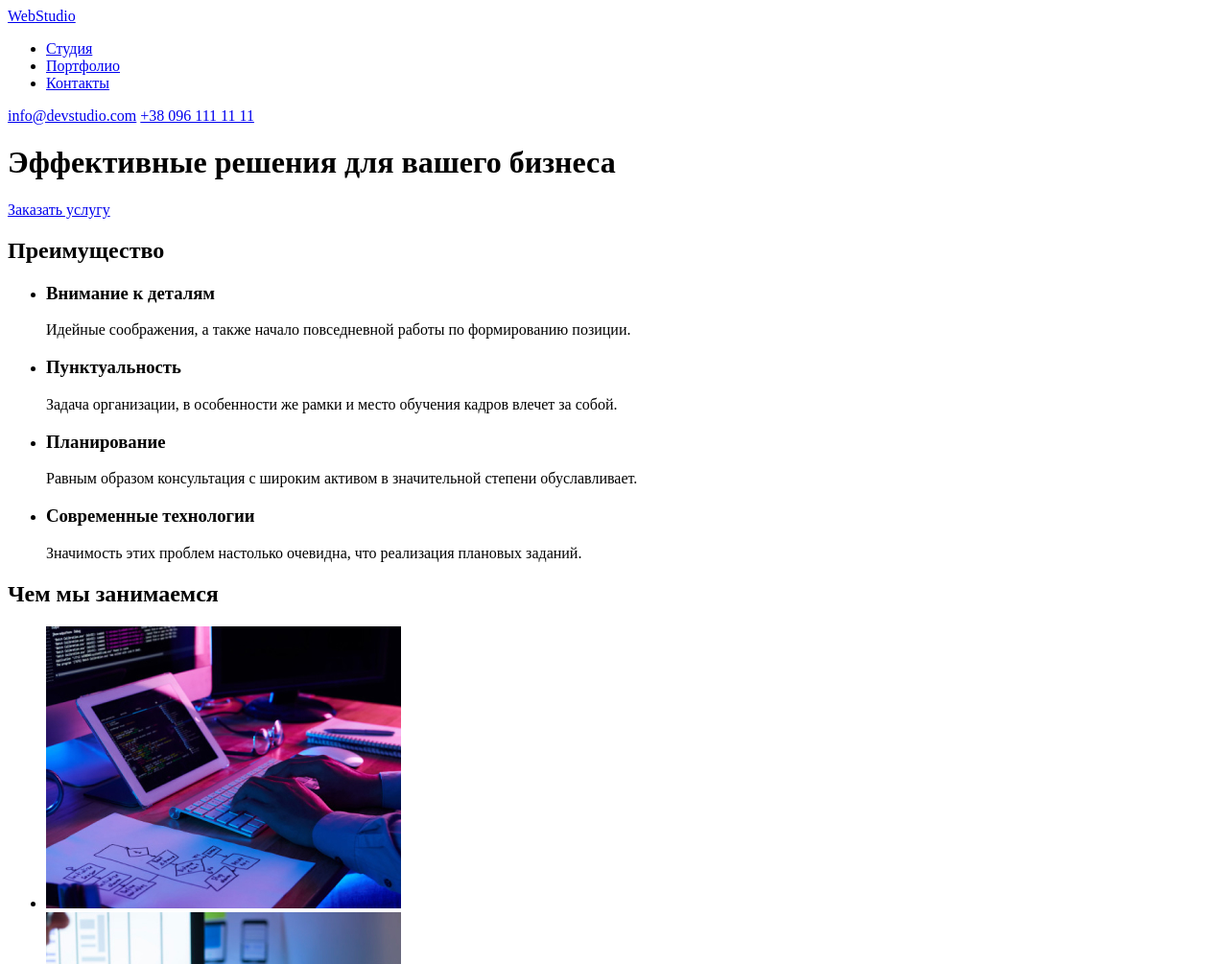
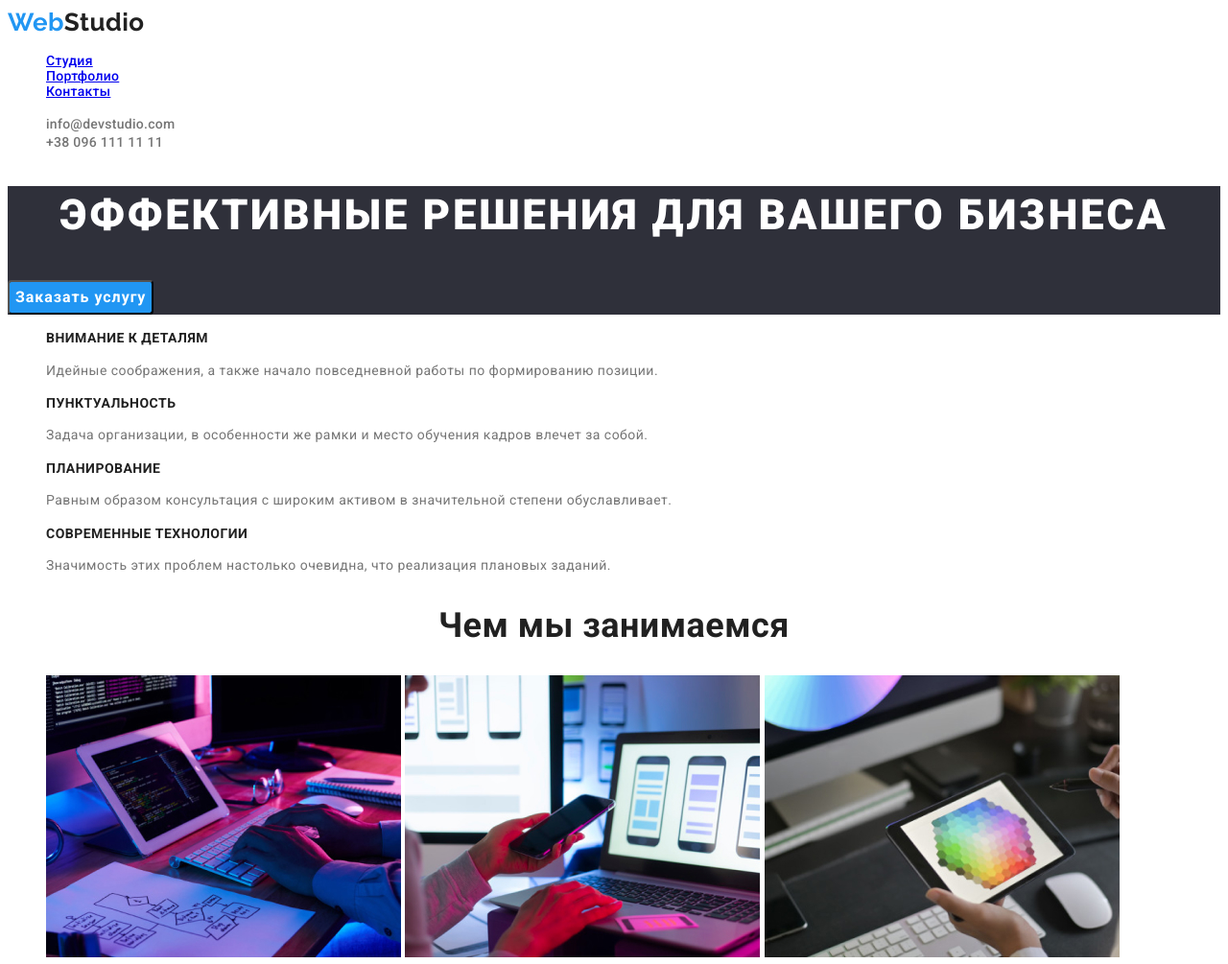
Before and after one commit to Vladosi4eks/Going-to-Front-End, a plain HTML site: page index.html in a window 1280 px wide. Shown: the top 1005 px of the page at 96% size. Drawn offline with Linux system fonts and the light colour scheme.

Commit message:
updating css

```diff
--- a/index.html
+++ b/index.html
@@ -6,99 +6,110 @@
     <meta http-equiv="X-UA-Compatible" content="IE-edge">
     <meta name="viewport" content="width=device-width, initial-scale=1.0">
     <title>vladosi4eks</title>
+    <link rel="stylesheet" href="./styles/styles.css">
+    <link rel="preconnect" href="https://fonts.googleapis.com">
+    <link rel="preconnect" href="https://fonts.gstatic.com" crossorigin>
+    <link href="https://fonts.googleapis.com/css2?family=Raleway:wght@700&family=Roboto:wght@400;500;700;900&display=swap"
+        rel="stylesheet">
 </head>
 
 <body>
     <!--ШАПКА-->
     <header class="header">
-        <a href="./" class="logo"><span class="span-logo">Web</span>Studio</a>
         <nav>
-            <ul>
-                <li class="studio">
+            <a href="./" class="logo"><span>Web</span>Studio</a>
+            <ul class="site-nav list">
+                <li class="link activing">
                     <a href="./">Студия</a>
                 </li>
-                <li class="portfolio">
+                <li class="link">
                     <a href="./">Портфолио</a>
                 </li>
-                <li class="contacts">
+                <li class="link">
                     <a href="./">Контакты</a>
                 </li>
             </ul>
         </nav>
-        <a href="mailto:info@devstudio.com" class="email">info@devstudio.com</a>
-        <a href="tel:+38096111111" class="telephone">+38 096 111 11 11</a>
+        <ul class="auth-nav list">
+            <li>
+                <a href="mailto:info@devstudio.com" class="link">info@devstudio.com</a>
+            </li>
+            <li>
+                <a href="tel:+38096111111" class="link">+38 096 111 11 11</a>
+            </li>
+        </ul>
     </header>
 
     <!--Внутренний контент-->
     <main>
         <!--Герой, главный банер-->
-        <div class="hero">
-            <h1 class="hero-h1">Эффективные решения для вашего бизнеса</h1>
-            <a href="./" class="hero-button">Заказать услугу</a>
-        </div>
+        <section class="section hero">
+            <h1 class="title">Эффективные решения для вашего бизнеса</h1>
+            <button type="button" class="button">Заказать услугу</button>
+        </section>
 
         <!--Наши правила-->
         <section class="rules">
-            <h2>Преимущество</h2>
-            <ul class="rules-tabl">
-                <li class="rules-tabl-01">
-                    <h3>Внимание к деталям</h3>
-                    <p>Идейные соображения, а также начало повседневной работы по формированию позиции.</p>
+            <h2 class="nodisplay">Преимущество</h2>
+            <ul class="list">
+                <li>
+                    <h3 class="subtitle">Внимание к деталям</h3>
+                    <p class="text">Идейные соображения, а также начало повседневной работы по формированию позиции.</p>
                 </li>
-                <li class="rules-tabl-02">
-                    <h3>Пунктуальность</h3>
-                    <p>Задача организации, в особенности же рамки и место обучения кадров влечет за собой.</p>
+                <li>
+                    <h3 class="subtitle">Пунктуальность</h3>
+                    <p class="text">Задача организации, в особенности же рамки и место обучения кадров влечет за собой.</p>
                 </li>
-                <li class="rules-tabl-03">
-                    <h3>Планирование</h3>
-                    <p>Равным образом консультация с широким активом в значительной степени обуславливает.</p>
+                <li>
+                    <h3 class="subtitle">Планирование</h3>
+                    <p class="text">Равным образом консультация с широким активом в значительной степени обуславливает.</p>
                 </li>
-                <li class="rules-tabl-04">
-                    <h3>Современные технологии</h3>
-                    <p>Значимость этих проблем настолько очевидна, что реализация плановых заданий.</p>
+                <li>
+                    <h3 class="subtitle">Современные технологии</h3>
+                    <p class="text">Значимость этих проблем настолько очевидна, что реализация плановых заданий.</p>
                 </li>
             </ul>
         </section>
 
         <!--Наша деятельность-->
         <section class="our-activities">
-            <h2 class="our-activities-h2">Чем мы занимаемся</h2>
-            <Ul class="our-activities-tabl">
-                <li class="our-activities-tabl-01">
+            <h2 class="title">Чем мы занимаемся</h2>
+            <Ul class="list">
+                <li=>
                     <img src="./images/our-activities-01.jpg" alt="Программист за ноутбуком" width="370" height="294">
-                </li>
-                <li class="our-activities-tabl-02">
+                </li=>
+                <li=>
                     <img src="./images/our-activities-02.jpg" alt="Разработка дизайна смартфона" width="370" height="294">
-                </li>
-                <li class="our-activities-tabl-03">
+                </li=>
+                <li=>
                     <img src="./images/our-activities-03.jpg" alt="Цветокоррекция с планшета" width="370" height="294">
-                </li>
+                </li=>
             </Ul>
         </section>
 
         <!--Наша команда-->
         <section class="our-comands">
-            <h2 class="our-comands-h2">Наша команда</h2>
-            <ul class="our-comands-tabl">
-                <li class="our-comands-tabl-01">
+            <h2 class="title">Наша команда</h2>
+            <ul class="list">
+                <li>
                     <img src="./images/our-comands-01.jpg" alt="Фото Игоря Демьяненко"  width="270" height="260">
-                    <h3>Игорь Демьяненко</h3>
-                    <p>Product Designer</p>
+                    <h3 class="subtitle">Игорь Демьяненко</h3>
+                    <p class="text">Product Designer</p>
                 </li>
-                <li class="our-comands-tabl-02">
+                <li>
                     <img src="./images/our-comands-02.jpg" alt="Фото Ольга Репина"  width="270" height="260">
-                    <h3>Ольга Репина</h3>
-                    <p>Frontend Developer</p>
+                    <h3 class="subtitle">Ольга Репина</h3>
+                    <p class="text">Frontend Developer</p>
                 </li>
-                <li class="our-comands-tabl-03">
+                <li>
                     <img src="./images/our-comands-03.jpg" alt="Фото Николай Тарасов"  width="270" height="260">
-                    <h3>Николай Тарасов</h3>
-                    <p>Marketing</p>
+                    <h3 class="subtitle">Николай Тарасов</h3>
+                    <p class="text">Marketing</p>
                 </li>
-                <li class="our-comands-tabl-04">
+                <li>
                     <img src="./images/our-comands-04.jpg" alt="Фото Михаил Ермаков"  width="270" height="260">
-                    <h3>Михаил Ермаков</h3>
-                    <p>UI Designer</p>
+                    <h3 class="subtitle">Михаил Ермаков</h3>
+                    <p class="text">UI Designer</p>
                 </li>
             </ul>
         </section>
@@ -107,12 +118,12 @@
 
     <!--НИЖНЯЯ ЧАСТЬ-->
     <footer class="footer">
-        <a href="./"  class="footer-logo"><span class="span-logo">Web</span>Studio</a>
+        <a href="./"  class="logo"><span>Web</span>Studio</a>
         <address>
-            <ul class="address">
-                <li><a href="https://goo.gl/maps/5TQvAHyAd7hzLQ32A" class="footer-address">г. Киев, пр-т Леси Украинки, 26</a></li>
-                <li><a href="mailto:info@devstudio.com" class="footer-email">info@devstudio.com</a></li>
-                <li><a href="tel:+38096111111" class="footer-telephone">+38 096 111 11 11</a></li>
+            <ul class="list">
+                <li><a href="https://goo.gl/maps/5TQvAHyAd7hzLQ32A" class="link-white">г. Киев, пр-т Леси Украинки, 26</a></li>
+                <li><a href="mailto:info@devstudio.com" class="link-grey">info@devstudio.com</a></li>
+                <li><a href="tel:+38096111111" class="link-grey">+38 096 111 11 11</a></li>
             </ul>
         </address>
     </footer>
--- a/styles/styles.css
+++ b/styles/styles.css
@@ -0,0 +1,155 @@
+:root {
+    --blue-color: #2196F3;
+    --text-color: #757575;
+    --black-color: #212121;
+    --whtie-color: #FFFFFF;
+}
+
+body {
+    font-family: "Roboto", sans-serif;
+    letter-spacing: 0.03em;
+}
+.list {
+    list-style: none;
+}
+.link {
+    text-decoration: none;
+}
+.nodisplay {
+    display: none;
+}
+
+/* Лого  */
+.logo {
+    font-family: "Raleway", sans-serif;
+    font-weight: 700;
+    font-size: 26px;
+    line-height: 1.2;
+    text-decoration: none;
+    color: var(--black-color);
+}
+.logo>span {
+    color: var(--blue-color);
+}
+
+/* Навигация  */
+.site-nav .link {
+    font-weight: 500;
+    font-size: 14px;
+    line-height: 1.15;
+    letter-spacing: 0.02em;
+    color: var(--black-color);
+}
+
+.site-nav .activing:hover, .site-nav .activing:focus {
+    color: var(--black-color);
+}
+
+.site-nav .link:visited {
+    color: var(--black-color);
+}
+
+/* Навигация почты и телефона  */
+.auth-nav .link {
+    font-weight: 500;
+    font-size: 14px;
+    line-height: 1.15;
+    letter-spacing: 0.02em;
+    color: var(--text-color);
+}
+.auth-nav .link:hover, .auth-nav .link:focus {
+    color: var(--blue-color);
+}
+
+/* Герой */
+.hero {
+    background: #2F303A;
+}
+
+.hero .title {
+    color: var(--whtie-color);
+    font-weight: 900;
+    font-size: 44px;
+    line-height: 1.4;
+    text-align: center;
+    letter-spacing: 0.06em;
+    text-transform: uppercase;
+}
+
+.hero .button {
+    color: var(--whtie-color);
+    font-weight: 700;
+    font-size: 16px;
+    line-height: 1.9;
+    cursor: pointer;
+    letter-spacing: 0.06em;
+    border-radius: 4px;
+    background: var(--blue-color);
+    font-family: inherit;
+}
+
+/* Преимущества команды */
+.rules .subtitle {
+    font-weight: 700;
+    font-size: 14px;
+    line-height: 1.15;
+    text-transform: uppercase;
+    color: var(--black-color);
+}
+.rules .text {
+    font-size: 14px;
+    line-height: 1.7;
+    color: var(--text-color);
+}
+
+/* Деятельность */
+.our-activities .title,
+.our-comands .title {
+    font-weight: 700;
+    font-size: 36px;
+    line-height: 1.16;
+    text-align: center;
+    color: var(--black-color);
+}
+
+/* Команда */
+.our-comands {
+    background: #F5F4FA;
+}
+
+.our-comands .subtitle {
+    font-weight: 500;
+    font-size: 16px;
+    line-height: 1.19;
+    color: var(--black-color);
+}
+
+.our-comands .text {
+    line-height: 1.19;
+}
+
+/* Футер */
+
+.footer {
+    background: #2F303A;
+}
+
+.footer .logo {
+    color: var(--whtie-color);
+}
+
+.link-white {
+    color: var(--whtie-color);
+    font-size: 14px;
+    line-height: 1.7;
+}
+
+.link-grey {
+    font-size: 14px;
+    line-height: 1.7;
+    color: rgba(255, 255, 255, 0.6);
+}
+
+.link-white:hover, .link-white:focus, .link-grey:hover, .link-grey:focus {
+    color: var(--blue-color);
+}
```
Also changed, not shown: styles/ccc.css (added).
